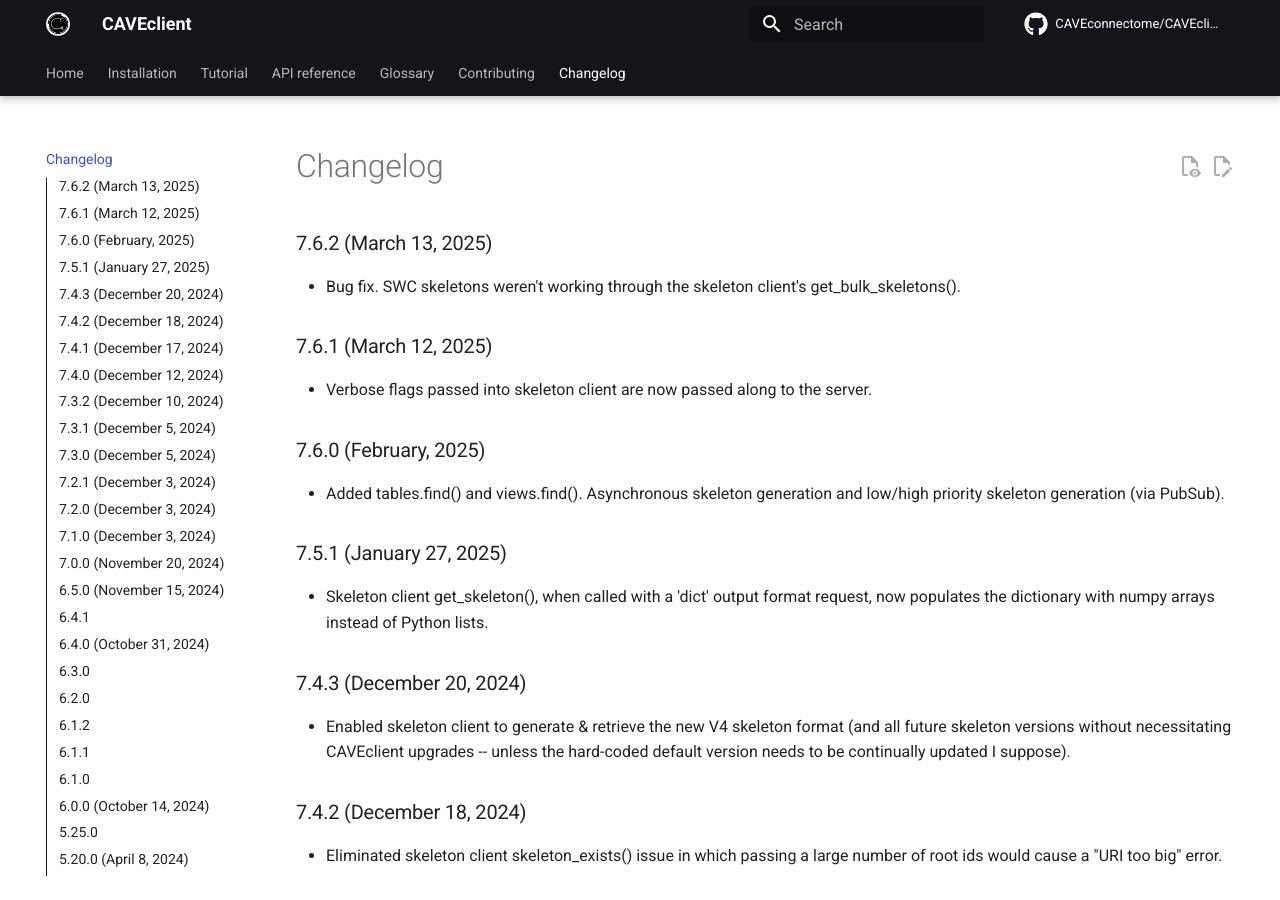
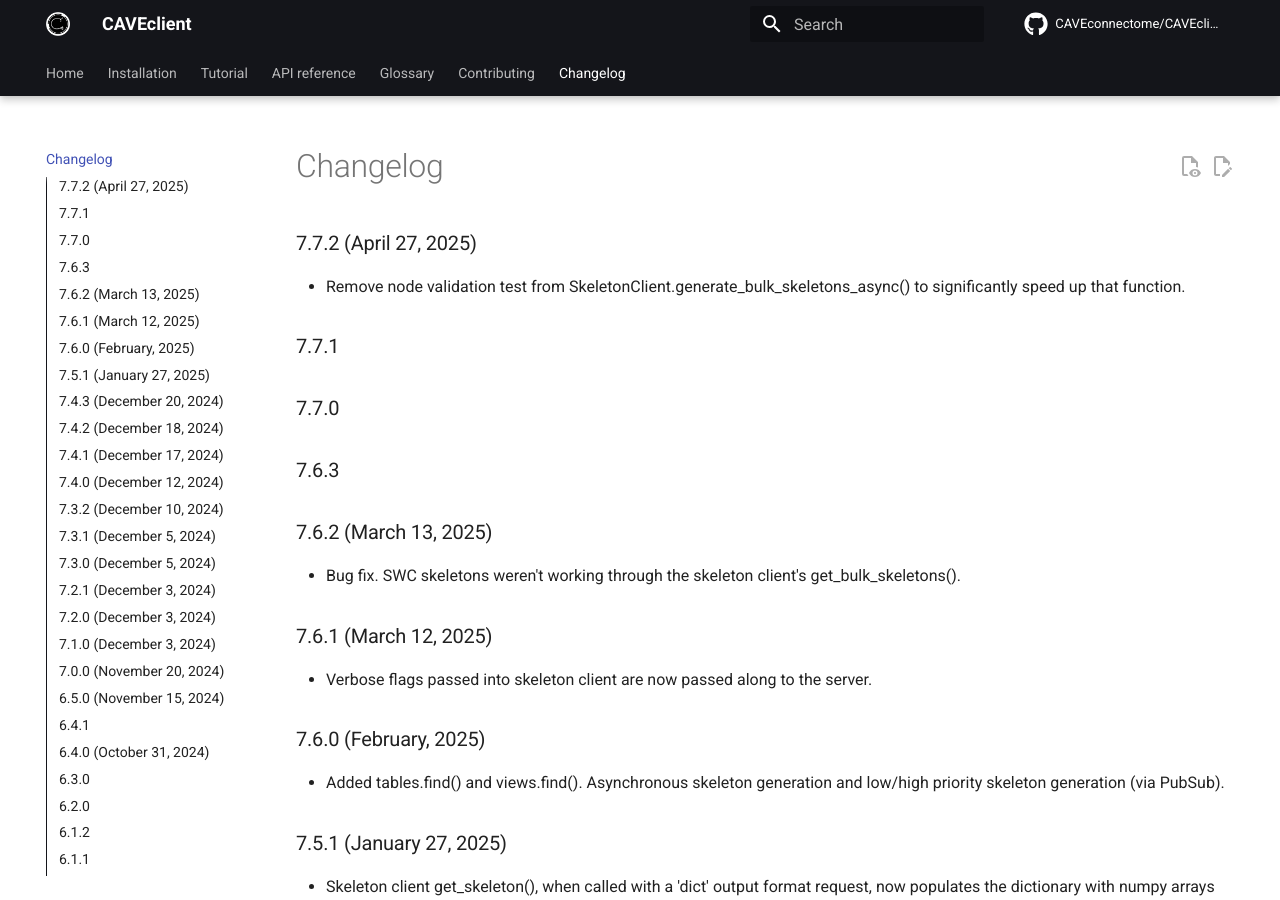
Before and after one commit to CAVEconnectome/CAVEclient, an MkDocs documentation site: the page built from docs/changelog.md, in a window 1280 px wide and 900 px high. Built offline with MkDocs 1.6.1 and Material for MkDocs 9.7.7, drawn with Linux system fonts in a browser that asks for light colours; comment, search, counter and statistics services are not loaded.

Commit message:
Update changelog.md

```diff
--- a/docs/changelog.md
+++ b/docs/changelog.md
@@ -1,6 +1,15 @@
 ---
 title: Changelog
 ---
+## 7.7.2 (April 27, 2025)
+- Remove node validation test from SkeletonClient.generate_bulk_skeletons_async() to significantly speed up that function.
+
+## 7.7.1
+
+## 7.7.0
+
+## 7.6.3
+
 ## 7.6.2 (March 13, 2025)
 - Bug fix. SWC skeletons weren't working through the skeleton client's get_bulk_skeletons().
 
```
